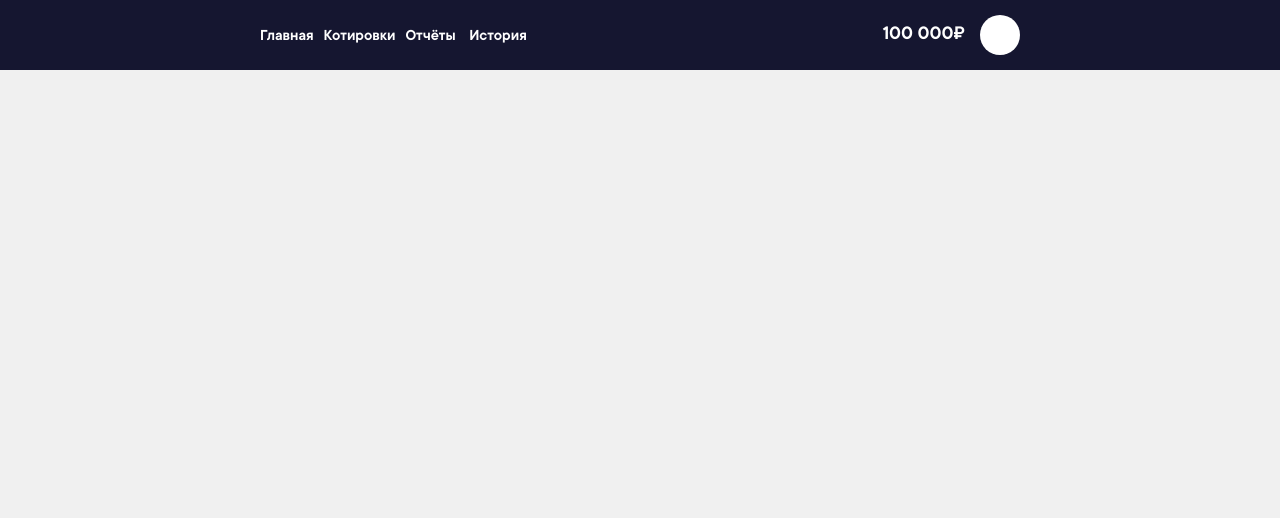
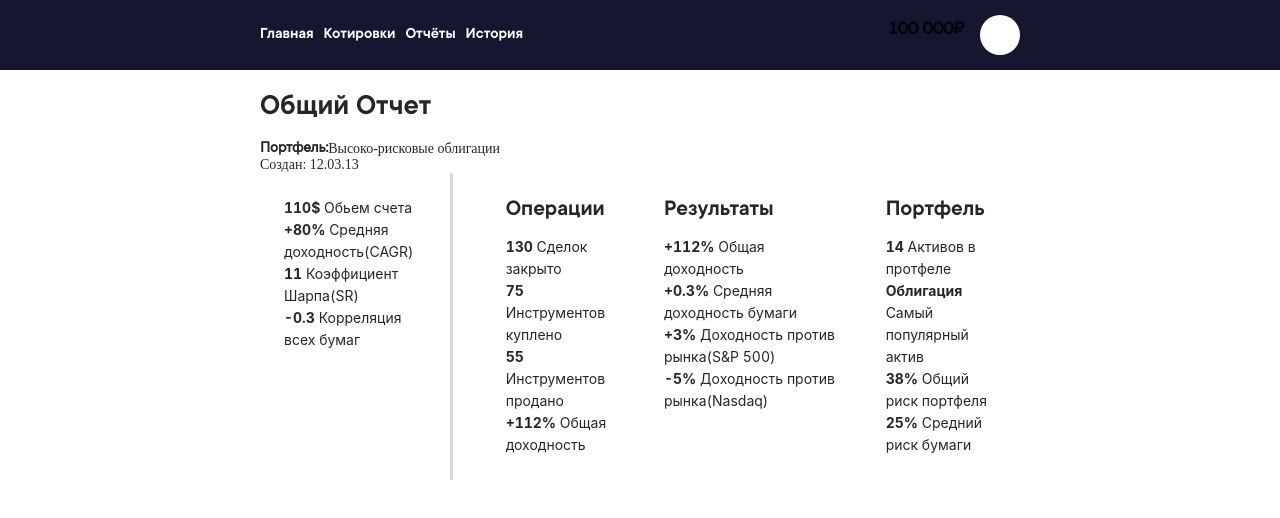
Before and after one commit to jpcdevel/accenture-front, a React (Create React App) app: page /report in a window 1280 px wide. Shown: the top 518 px of the page. Built offline with nearby package versions, Linux system fonts and the light colour scheme.

Commit message:
resolve: add report page;

```diff
--- a/package.json
+++ b/package.json
@@ -7,6 +7,7 @@
     "@testing-library/jest-dom": "^5.14.1",
     "@testing-library/react": "^11.2.7",
     "@testing-library/user-event": "^12.8.3",
+    "antd": "^4.16.13",
     "graphql": "^15.5.2",
     "react": "^17.0.2",
     "react-dom": "^17.0.2",
--- a/src/App.js
+++ b/src/App.js
@@ -11,6 +11,7 @@ import Navbar from "./components/Navbar";
 import MainDash from './components/MainDash'
 import ScrollToTop from "./utils/ScrollToTop";
 import './static/css/App.css'
+import Report from "./components/Report";
 
 function App() {
   return (
@@ -22,6 +23,7 @@ function App() {
         <ScrollToTop />
         <Switch>
           <Route exact path="/"><MainDash /></Route>
+          <Route exact path="/report"><Report /></Route>
         </Switch>
       </div>
     </Router>
--- a/src/components/Navbar.js
+++ b/src/components/Navbar.js
@@ -6,7 +6,7 @@ function Navbar () {
             <div>
                 <a className="menuLinks">Главная</a>
                 <a className="menuLinks">Котировки</a>
-                <a className="menuLinks">Отчёты </a>
+                <a className="menuLinks">Отчёты</a>
                 <a className="menuLinks">История</a>
             </div>
             <div style={{display: 'flex', alignItems: 'center'}}>
--- /dev/null
+++ b/src/components/Report.js
@@ -0,0 +1,100 @@
+import React from "react"
+import {Card, Col, Row} from "antd";
+import 'antd/dist/antd.css';
+
+class TableControl extends React.Component {
+    constructor(props) {
+        super(props);
+    }
+
+    render() {
+        return (
+            <>
+                <div class={"mainDash mainContainer"}>
+                    <div className="report d-block mt-2">
+                        <h1>Общий Отчет</h1>
+                        <span class={"text-report-notify"}><b>Портфель: </b> Высоко-рисковые облигации</span>
+                        <span class={"text-report-notify"}>Создан: 12.03.13</span>
+
+                    </div>
+                    <Row>
+                        <Col span={6}>
+                            <Card bordered={false}>
+                                 <div>
+                                    <span style={{fontWeight: "bold"}}>110$</span> <span>Обьем счета</span>
+                                </div>
+                                <div>
+                                    <span style={{fontWeight: "bold"}}>+80%</span> <span>Средняя доходность(CAGR)</span>
+                                </div>
+                                <div>
+                                    <span style={{fontWeight: "bold"}}>11</span> <span>Коэффициент Шарпа(SR)</span>
+                                </div>
+                                <div>
+                                    <span style={{fontWeight: "bold"}}>-0.3</span> <span>Корреляция всех бумаг</span>
+                                </div>
+                            </Card>
+                        </Col>
+                        <Col span={1}>
+                            <div style={{borderLeft: "3px solid #DBDBDB", height: "100%"}}>
+                            </div>
+                        </Col>
+                        <Col span={5}>
+                            <Card bordered={false}>
+                                <h2>Операции</h2>
+                                <div>
+                                    <span style={{fontWeight: "bold"}}>130</span> <span>Сделок закрыто</span>
+                                </div>
+                                <div>
+                                    <span style={{fontWeight: "bold"}}>75</span> <span>Инструментов куплено</span>
+                                </div>
+                                <div>
+                                    <span style={{fontWeight: "bold"}}>55</span> <span>Инструментов продано</span>
+                                </div>
+                                <div>
+                                    <span style={{fontWeight: "bold"}}>+112%</span> <span>Общая доходность</span>
+                                </div>
+                            </Card>
+                        </Col>
+                        <Col span={7}>
+                            <Card bordered={false}>
+                                <h2>Результаты</h2>
+                                <div>
+                                    <span style={{fontWeight: "bold"}}>+112%</span> <span>Общая доходность</span>
+                                </div>
+                                <div>
+                                    <span style={{fontWeight: "bold"}}>+0.3%</span> <span>Средняя доходность бумаги</span>
+                                </div>
+                                <div>
+                                    <span style={{fontWeight: "bold"}}>+3%</span> <span>Доходность против рынка(S&P 500)</span>
+                                </div>
+                                <div>
+                                    <span style={{fontWeight: "bold"}}>-5%</span> <span>Доходность против рынка(Nasdaq)</span>
+                                </div>
+                            </Card>
+                        </Col>
+                        <Col span={5}>
+                            <Card bordered={false}>
+                                <h2>Портфель</h2>
+                                <div>
+                                    <span style={{fontWeight: "bold"}}>14</span> <span>Активов в протфеле</span>
+                                </div>
+                                <div>
+                                    <span style={{fontWeight: "bold"}}>Облигация</span> <span>Самый популярный актив</span>
+                                </div>
+                                <div>
+                                    <span style={{fontWeight: "bold"}}>38%</span> <span>Общий риск портфеля</span>
+                                </div>
+                                <div>
+                                    <span style={{fontWeight: "bold"}}>25%</span> <span>Средний риск бумаги</span>
+                                </div>
+                            </Card>
+                        </Col>
+
+                    </Row>
+                </div>
+            </>
+        )
+    }
+}
+
+export default TableControl;
--- a/src/static/css/App.css
+++ b/src/static/css/App.css
@@ -171,3 +171,20 @@ input::placeholder, textarea::placeholder {
   border: none;
   padding: 5px 15px;
 }
+
+.report {
+  display: flex;
+  align-items: center;
+}
+
+.text-report-notify{
+
+font-family: TT Commons;
+font-style: normal;
+font-weight: normal;
+font-size: 14px;
+line-height: 16px;
+/* identical to box height */
+display: flex;
+align-items: center;
+}
```
